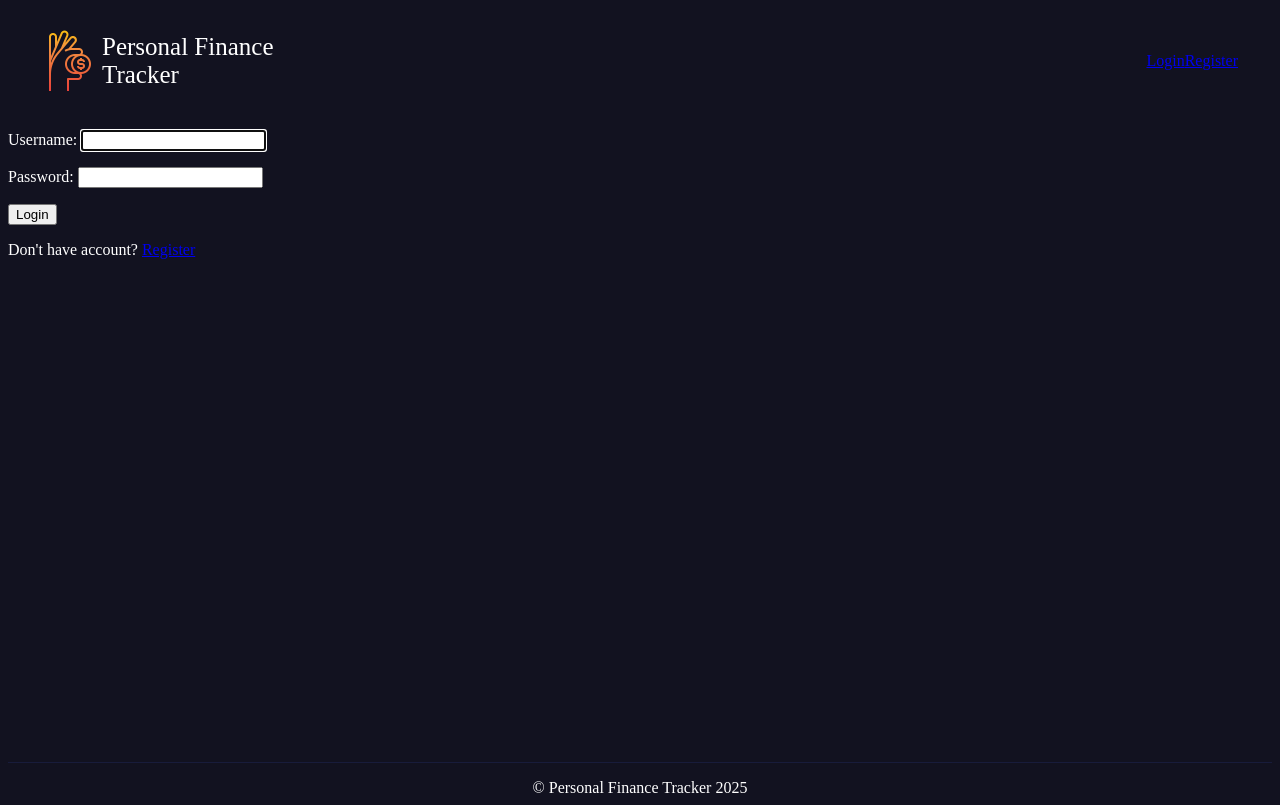
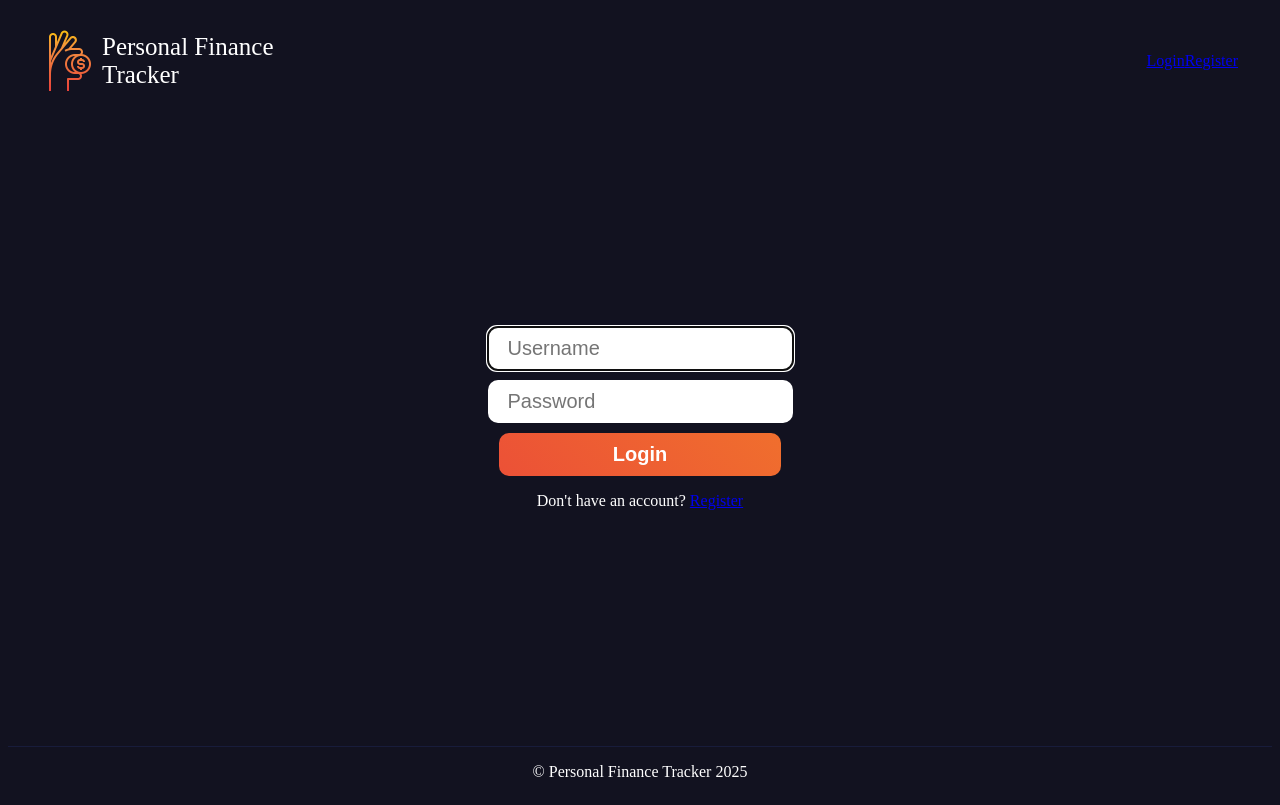
Before and after one commit to notedwinpiatek/PersonalFinanceTracker, a Django app: page /finance_tracker/login/ in a window 1280 px wide. After the commit the page ends 777 px from the top, so only its background shows below. Run offline with Django 5.2, Linux system fonts and the light colour scheme; some web fonts are replaced.

Commit message:
style: forms and buttons

```diff
--- /dev/null
+++ b/personal_finance_tracker/finance_tracker/static/finance_tracker/script.js
@@ -0,0 +1,2 @@
+document.querySelector('input[name="username"]').setAttribute('placeholder', 'Username');
+document.querySelector('input[name="password"]').setAttribute('placeholder', 'Password');
--- a/personal_finance_tracker/finance_tracker/static/finance_tracker/styles.css
+++ b/personal_finance_tracker/finance_tracker/static/finance_tracker/styles.css
@@ -1,9 +1,10 @@
 /* COLOR VARIABLES */
 :root {
-    --primary-color: #ff7724;
-    --secondary-color: #181c3b;
+    --primary-color: #ea453a;
+    --secondary-color: #fbbc16;
     --text-color: #fff;
     --background-color: #121220;
+    --secondary-background: #181c3b;
 }
 
 
@@ -13,6 +14,7 @@ body {
     color: var(--text-color);
     font-family: "Funnel Sans", serif;
     font-weight: 300;
+    text-align: center;
 }
 
 
@@ -32,6 +34,7 @@ nav{
 
 .logo p{
     font-size: 25px;
+    text-align: left;
 }
 
 .logo img {
@@ -48,7 +51,7 @@ nav{
     border: none;
     border-radius: 30px;
     padding: 10px 5px 10px 20px;
-    background-color: var(--secondary-color);
+    background-color: var(--secondary-background);
 }
 
 .horizontal-month-list {
@@ -102,7 +105,7 @@ main{
 
 /* FOOTER */
 footer hr {
-    background-color: var(--secondary-color);
+    background-color: var(--secondary-background);
     border:none;
     height: 1px;
 }
@@ -112,3 +115,49 @@ footer p {
     justify-content: center;
     margin-bottom: 5px;
 }
+
+
+/* FORMS */
+.form-wrapper {
+    height: 100%;
+    display: flex;
+    flex-direction: column;
+    justify-content: center;
+}
+
+.form-wrapper button, input[name="username"], input[name="password"]{
+    font-size: 20px;
+    border-radius: 10px;
+    border:none;
+}
+
+input[name="username"], input[name="password"] {
+    padding: 10px 20px;
+    margin-bottom: 10px;
+}
+
+.form-wrapper button {
+    font-weight: 600;
+    background: linear-gradient(45deg, var(--primary-color), var(--secondary-color));
+    background-size: 400% 400%;
+    color: var(--text-color);
+    cursor: pointer;
+    transition: all 0.1s ease-in-out;
+    padding: 10px 114px;
+}
+
+@keyframes gradient-animation {
+    0% {
+      background-position: 0% 50%;
+    }
+    50% {
+      background-position: 100% 50%;
+    }
+    100% {
+      background-position: 0% 50%;
+    }
+  }
+
+.form-wrapper button:hover {
+    animation: gradient-animation 2s ease infinite;
+}
--- a/personal_finance_tracker/finance_tracker/templates/base.html
+++ b/personal_finance_tracker/finance_tracker/templates/base.html
@@ -9,9 +9,9 @@
     <link rel="preconnect" href="https://fonts.gstatic.com" crossorigin>
     <link href="https://fonts.googleapis.com/css2?family=Funnel+Sans:ital,wght@0,300..800;1,300..800&display=swap"
         rel="stylesheet">
-
     <link href="{% static 'finance_tracker/styles.css' %}" rel="stylesheet">
     <title>{% block title %}Personal Finance Tracker{% endblock %}</title>
+    <script src="{% static 'finance_tracker/script.js' %}" defer></script>
 </head>
 
 <body>
--- a/personal_finance_tracker/finance_tracker/templates/registration/login.html
+++ b/personal_finance_tracker/finance_tracker/templates/registration/login.html
@@ -3,10 +3,17 @@
 {% block title %}Login - Personal Finance Tracker{% endblock %}
 
 {% block content %}
-    <form method="post">
-        {% csrf_token %}
-        {{ form.as_p }}
-        <button type="submit">Login</button>
-    </form>
-    <p>Don't have account? <a href="{% url 'register' %}" >Register</a></p>
+    <div class="form-wrapper">
+        <form method="post" class="auth">
+            {% csrf_token %}
+            <div class="form-group">
+                {{ form.username }}
+            </div>
+            <div class="form-group">
+                {{ form.password }}
+            </div>
+            <button type="submit">Login</button>
+        </form>
+        <p>Don't have an account? <a href="{% url 'register' %}">Register</a></p>
+    </div>
 {% endblock %}
--- a/personal_finance_tracker/finance_tracker/templates/registration/register.html
+++ b/personal_finance_tracker/finance_tracker/templates/registration/register.html
@@ -3,7 +3,7 @@
 {% block title %}Register- Personal Finance Tracker{% endblock %}
 
 {% block content %}
-    <form method="post">
+    <form method="post" class="auth">
         {% csrf_token %}
         {{ form.as_p }}
         <button type="submit">Register</button>
```
Also changed, not shown: personal_finance_tracker/db.sqlite3.
